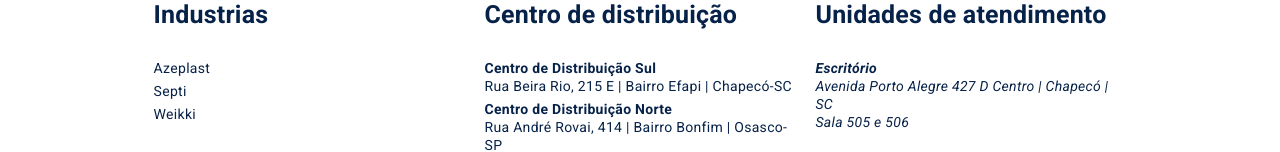
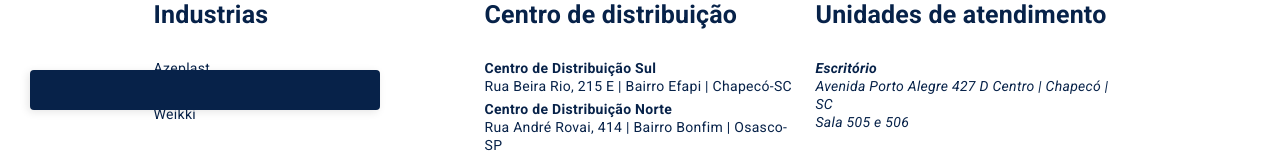
Before and after one commit to pedrohhcunha/onfinity-landing-page, a Next.js app: page /trabalhe-conosco in a window 1280 px wide. Shown: the part 650-802 px from the top of the page. Built offline with nearby package versions, Linux system fonts and the light colour scheme; no server answers.

Commit message:
Adding a form feedback

```diff
--- /dev/null
+++ b/components/Snackbar/index.jsx
@@ -0,0 +1,18 @@
+import { useEffect } from 'react';
+import styles from './style.module.scss'
+
+export default function Snackbar({ active, closeFunction, children}) {
+
+    useEffect(() => {
+        if(active) {
+            setTimeout(() => {
+                closeFunction();
+            }, 3000);
+        }
+    }, [active])
+    return(
+        <article className={`${styles.snackbar} ${active ? styles.active : ''}`}>
+            <p>{children}</p>
+        </article>
+    )
+}
--- /dev/null
+++ b/components/Snackbar/style.module.scss
@@ -0,0 +1,27 @@
+.snackbar{
+    position: fixed;
+    bottom: 40px;
+    left: 30px;
+    min-width: 350px;
+    background-color: var(--thirdy);
+    color: var(--neutral);
+    box-shadow: -2px 2px 8px rgba(0, 0, 0, 0.1);
+    min-height: 40px;
+    display: flex;
+    align-items: center;
+    justify-content: space-between;
+    padding: .5rem 1rem;
+    border-radius: .25rem;
+    opacity: 0;
+    transition: all .3s ease-in-out;
+    transform: translateY(100px);
+
+    &.active{
+        opacity: 1;
+        transform: translateY(0);
+    }
+
+    &:hover{
+        filter: brightness(.9);
+    }
+}
--- a/pages/trabalhe-conosco/index.jsx
+++ b/pages/trabalhe-conosco/index.jsx
@@ -7,6 +7,7 @@
 import Header from '../../components/Header'
 import Vaga from '../../components/Vaga'
 import Head from 'next/head'
+import Snackbar from '../../components/Snackbar'
 
 import axios from 'axios'
 
@@ -21,6 +22,11 @@
     const [vagasSepti, setVagasSepti] = useState([])
 
     const [vagaAtual, setVagaAtual] = useState(0);
+
+    const [feedback, setFeedback] = useState({
+        open: false,
+        message: '',
+    });
 
     const [newVaga, setNewVaga] = useState({
         name: '',
@@ -58,6 +64,10 @@
             })
 
             setStateModalVaga(false)
+            setFeedback({
+                open: true,
+                message: 'Currículo enviado com sucesso!',
+            })
         })
     }
 
@@ -150,6 +160,12 @@
                     </aside>
                 : null}
             </main>
+            <Snackbar active={true} closeFunction={() => {
+                setFeedback({
+                    ...feedback,
+                    open: false
+                })
+            }}>{feedback.message}</Snackbar>
             <Footer />
         </>
     )
```
